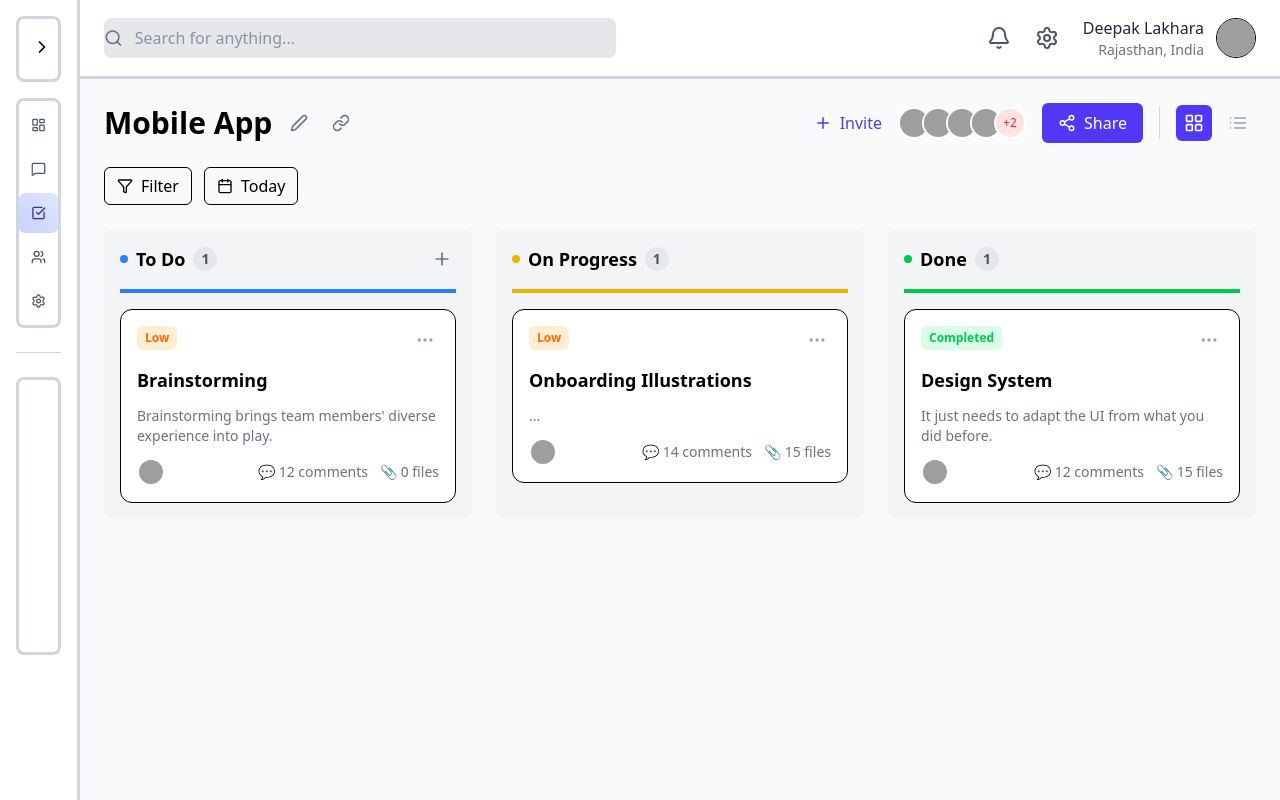
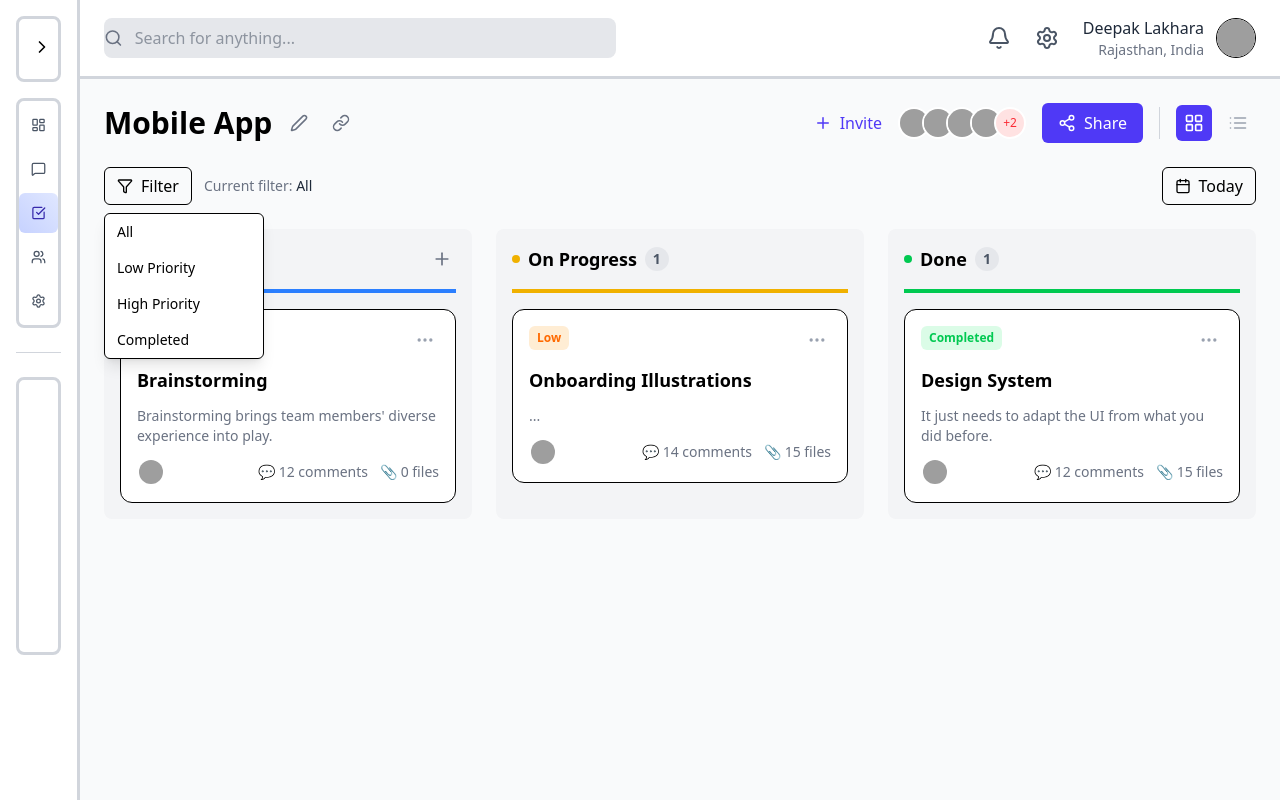
Before and after one commit to DEEPAK-7850/assignment, a React (Vite) app: page / in a window 1280 px wide. Both pictures are taken after a click on the button "Filter". Shown: the top 800 px of the page. Built offline with nearby package versions, Linux system fonts and the light colour scheme; grey boxes are pictures that could not be loaded.

Commit message:
updated filter

```diff
--- a/src/components/TaskBoard.tsx
+++ b/src/components/TaskBoard.tsx
@@ -3,27 +3,19 @@
 import { useState } from "react";
 import { Plus, MoreHorizontal, Filter, Calendar, Share2, Edit2, Link, LayoutGrid, List, Trash2, Pencil } from "lucide-react";
 import { DragDropContext, Droppable, Draggable, DropResult } from "@hello-pangea/dnd";
-
-// Redux Imports
 import { useSelector, useDispatch } from "react-redux";
 import { RootState, AppDispatch } from "../redux/store";
 import { moveTask, deleteTask, changeTaskPriority, Task } from "../redux/tasksSlice";
-
-// Component Imports
 import AddTaskModal from "./AddTaskModal";
 import EditTaskModal from "./EditTaskModal";
 
-// ====================================================================================
-// TASK CARD COMPONENT
-// ====================================================================================
-const TaskCard = ({ task, onDelete, onEdit, onChangePriority }: { task: Task; onDelete: () => void; onEdit: () => void; onChangePriority: () => void; }) => {
+const TaskCard = ({ task, onPriorityChange, onDelete, onEdit }: { task: Task, onPriorityChange: () => void, onDelete: () => void, onEdit: () => void }) => {
   const [isMenuOpen, setIsMenuOpen] = useState(false);
-
   return (
     <div className="bg-white p-4 rounded-xl border space-y-3 relative">
       <div className="flex justify-between items-start">
-        <button onClick={onChangePriority} className={`text-xs font-semibold px-2 py-1 rounded-md ${task.priorityColor}`}>{task.priority}</button>
-        <button onClick={() => setIsMenuOpen(!isMenuOpen)} onBlur={() => setIsMenuOpen(false)} className="text-gray-400 p-1 rounded-full hover:bg-gray-100"><MoreHorizontal size={20} /></button>
+        <button onClick={onPriorityChange} className={`text-xs font-semibold px-2 py-1 rounded-md ${task.priorityColor}`}>{task.priority}</button>
+        <button onClick={() => setIsMenuOpen(!isMenuOpen)} onBlur={() => setTimeout(() => setIsMenuOpen(false), 200)} className="text-gray-400 p-1 rounded-full hover:bg-gray-100"><MoreHorizontal size={20} /></button>
       </div>
       {isMenuOpen && (
         <div className="absolute top-10 right-4 bg-white border rounded-md shadow-lg z-10 w-32">
@@ -48,22 +40,10 @@ const TaskCard = ({ task, onDelete, onEdit, onChangePriority }: { task: Task; on
   );
 };
 
-// ====================================================================================
-// TASK COLUMN COMPONENT (Now dispatches actions directly)
-// ====================================================================================
 const TaskColumn = ({ title, tasks, columnId, borderColorClass, dotColorClass, onAddTask, onEditTask }) => {
   const dispatch = useDispatch<AppDispatch>();
-
-  const handleDeleteTask = (taskId: string) => {
-    if (window.confirm("Are you sure you want to delete this task?")) {
-      dispatch(deleteTask({ columnId, taskId }));
-    }
-  };
-
-  const handleChangePriority = (taskId: string) => {
-    dispatch(changeTaskPriority({ columnId, taskId }));
-  };
-
+  const handleDeleteTask = (taskId: string) => { if (window.confirm("Are you sure?")) dispatch(deleteTask({ columnId, taskId })); };
+  const handleChangePriority = (taskId: string) => dispatch(changeTaskPriority({ columnId, taskId }));
   return (
     <div className="w-full bg-gray-100 rounded-lg p-4 flex flex-col">
       <div className={`flex justify-between items-center border-b-4 ${borderColorClass} pb-4 mb-4`}>
@@ -72,11 +52,7 @@ const TaskColumn = ({ title, tasks, columnId, borderColorClass, dotColorClass, o
           <h2 className="font-bold text-lg">{title}</h2>
           <span className="bg-gray-200 text-gray-600 text-sm font-semibold rounded-full px-2 py-0.5">{tasks.length}</span>
         </div>
-        {onAddTask && (
-          <button onClick={onAddTask} className="p-1 text-gray-500 hover:bg-gray-200 rounded-md">
-            <Plus size={20} />
-          </button>
-        )}
+        {onAddTask && <button onClick={onAddTask} className="p-1 text-gray-500 hover:bg-gray-200 rounded-md"><Plus size={20} /></button>}
       </div>
       <Droppable droppableId={columnId}>
         {(provided) => (
@@ -85,12 +61,7 @@ const TaskColumn = ({ title, tasks, columnId, borderColorClass, dotColorClass, o
               <Draggable key={task.id} draggableId={task.id} index={index}>
                 {(provided) => (
                   <div ref={provided.innerRef} {...provided.draggableProps} {...provided.dragHandleProps}>
-                    <TaskCard
-                      task={task}
-                      onDelete={() => handleDeleteTask(task.id)}
-                      onEdit={() => onEditTask(task)}
-                      onChangePriority={() => handleChangePriority(task.id)}
-                    />
+                    <TaskCard task={task} onDelete={() => handleDeleteTask(task.id)} onEdit={() => onEditTask(task)} onChangePriority={() => handleChangePriority(task.id)}/>
                   </div>
                 )}
               </Draggable>
@@ -103,9 +74,6 @@ const TaskColumn = ({ title, tasks, columnId, borderColorClass, dotColorClass, o
   );
 };
 
-// ====================================================================================
-// HEADER & FILTER BAR
-// ====================================================================================
 const DashboardHeader = () => (
     <div className="flex justify-between items-center mb-6">
         <div className="flex items-center gap-3">
@@ -132,49 +100,70 @@ const DashboardHeader = () => (
     </div>
 );
 
-const FilterBar = () => (
+const FilterBar = ({ activeFilter, setActiveFilter }) => {
+  const [isOpen, setIsOpen] = useState(false);
+
+  const handleSelectFilter = (filter) => {
+    setActiveFilter(filter);
+    setIsOpen(false);
+  };
+
+  return (
     <div className="flex justify-between items-center mb-6">
-        <div className="flex items-center gap-3">
-            <button className="flex items-center gap-2 border rounded-md px-3 py-1.5 hover:bg-gray-100"><Filter size={16} /> Filter</button>
-            <button className="flex items-center gap-2 border rounded-md px-3 py-1.5 hover:bg-gray-100"><Calendar size={16} /> Today</button>
-        </div>
+      <div className="flex items-center gap-3 relative">
+        <button onClick={() => setIsOpen(!isOpen)} onBlur={() => setTimeout(() => setIsOpen(false), 200)} className="flex items-center gap-2 border rounded-md px-3 py-1.5 hover:bg-gray-100">
+          <Filter size={16} /> Filter
+        </button>
+        {isOpen && (
+          <div className="absolute top-full mt-2 bg-white border rounded-md shadow-lg z-20 w-40">
+            <ul>
+              <li onMouseDown={() => handleSelectFilter('All')} className="px-3 py-2 text-sm hover:bg-gray-100 cursor-pointer">All</li>
+              <li onMouseDown={() => handleSelectFilter('Low')} className="px-3 py-2 text-sm hover:bg-gray-100 cursor-pointer">Low Priority</li>
+              <li onMouseDown={() => handleSelectFilter('High')} className="px-3 py-2 text-sm hover:bg-gray-100 cursor-pointer">High Priority</li>
+              <li onMouseDown={() => handleSelectFilter('Completed')} className="px-3 py-2 text-sm hover:bg-gray-100 cursor-pointer">Completed</li>
+            </ul>
+          </div>
+        )}
+        <span className="text-sm text-gray-500">Current filter: <span className="font-medium text-gray-800">{activeFilter}</span></span>
+      </div>
+      <button className="flex items-center gap-2 border rounded-md px-3 py-1.5 hover:bg-gray-100">
+        <Calendar size={16} /> Today
+      </button>
     </div>
-);
+  );
+};
 
-
-// ====================================================================================
-// MAIN TASK BOARD COMPONENT
-// ====================================================================================
 export default function TaskBoard() {
-  // 1. Data now comes from the Redux store
   const { todo, inProgress, done } = useSelector((state: RootState) => state.tasks);
   const dispatch = useDispatch<AppDispatch>();
-
-  // 2. Local state is only for UI, like managing modals
   const [isAddModalOpen, setAddModalOpen] = useState(false);
   const [editingTask, setEditingTask] = useState<Task | null>(null);
   const [editingTaskColumn, setEditingTaskColumn] = useState<'todo' | 'inProgress' | 'done'>('todo');
+  const [activeFilter, setActiveFilter] = useState('All');
 
-  // 3. Drag and Drop handler now dispatches a Redux action
   const handleDragEnd = (result: DropResult) => {
     const { source, destination } = result;
     if (!destination) return;
-
     dispatch(moveTask({
-      sourceId: source.droppableId as 'todo' | 'inProgress' | 'done',
-      destinationId: destination.droppableId as 'todo' | 'inProgress' | 'done',
+      sourceId: source.droppableId as any,
+      destinationId: destination.droppableId as any,
       sourceIndex: source.index,
       destinationIndex: destination.index,
     }));
   };
 
-  // Handlers to control the Edit Modal
   const handleOpenEditModal = (task: Task, columnId: 'todo' | 'inProgress' | 'done') => {
     setEditingTask(task);
     setEditingTaskColumn(columnId);
   };
+
   const handleCloseEditModal = () => {
     setEditingTask(null);
+  };
+
+  const filterTasks = (tasks: Task[]) => {
+    if (activeFilter === 'All') return tasks;
+    return tasks.filter(task => task.priority === activeFilter);
   };
 
   return (
@@ -182,11 +171,11 @@ export default function TaskBoard() {
       <DragDropContext onDragEnd={handleDragEnd}>
         <div>
           <DashboardHeader />
-          <FilterBar />
+          <FilterBar activeFilter={activeFilter} setActiveFilter={setActiveFilter} />
           <div className="grid grid-cols-1 md:grid-cols-3 gap-6">
             <TaskColumn
               title="To Do"
-              tasks={todo}
+              tasks={filterTasks(todo)}
               columnId="todo"
               borderColorClass="border-blue-500"
               dotColorClass="bg-blue-500"
@@ -195,7 +184,7 @@ export default function TaskBoard() {
             />
             <TaskColumn
               title="On Progress"
-              tasks={inProgress}
+              tasks={filterTasks(inProgress)}
               columnId="inProgress"
               borderColorClass="border-yellow-500"
               dotColorClass="bg-yellow-500"
@@ -203,7 +192,7 @@ export default function TaskBoard() {
             />
             <TaskColumn
               title="Done"
-              tasks={done}
+              tasks={filterTasks(done)}
               columnId="done"
               borderColorClass="border-green-500"
               dotColorClass="bg-green-500"
@@ -212,14 +201,7 @@ export default function TaskBoard() {
           </div>
         </div>
       </DragDropContext>
-
-      {/* The Add Task modal no longer needs the onAddTask prop */}
-      <AddTaskModal
-        isOpen={isAddModalOpen}
-        onClose={() => setAddModalOpen(false)}
-      />
-
-      {/* Conditionally render the Edit Modal */}
+      <AddTaskModal isOpen={isAddModalOpen} onClose={() => setAddModalOpen(false)} />
       {editingTask && (
         <EditTaskModal
           isOpen={!!editingTask}
```
